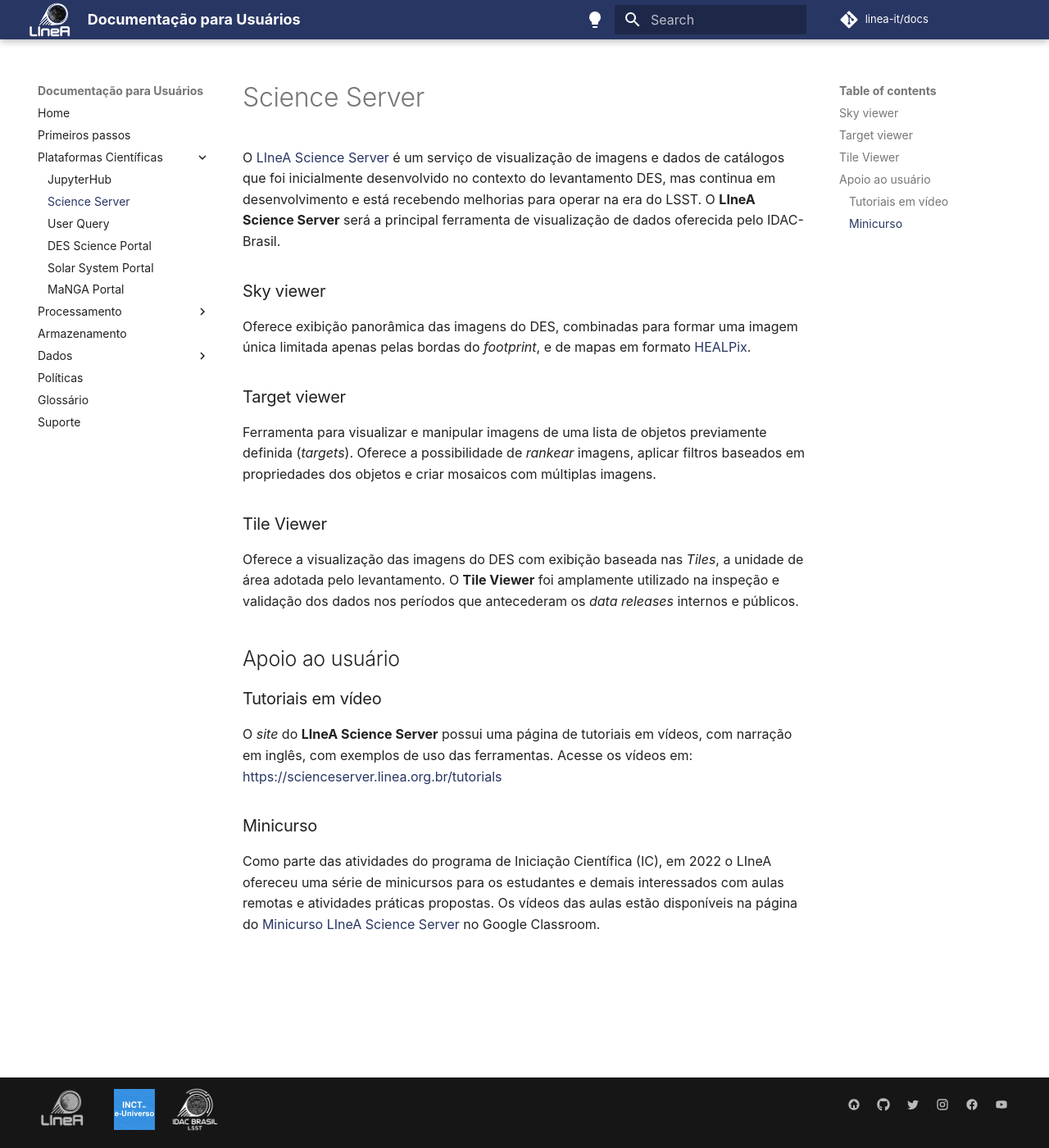
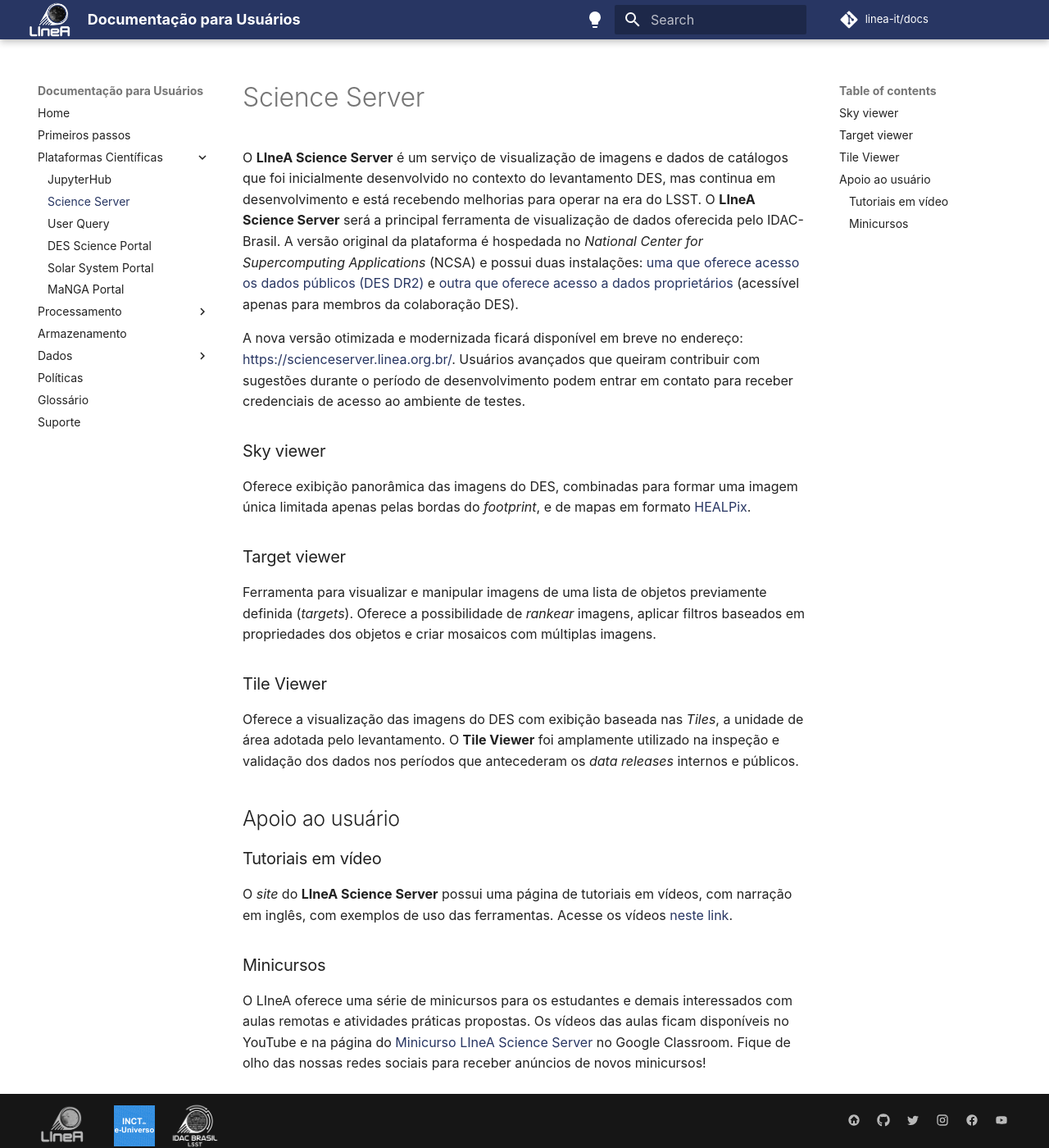
Before and after one commit to linea-it/docs, an MkDocs documentation site: the page built from docs/docs/sci-platforms/sci_server.md, in a window 1280 px wide and 1400 px high. Shown: the whole window at 82% size. Built offline with MkDocs 1.6.1 and Material for MkDocs 9.7.7, drawn with Linux system fonts in a browser that asks for light colours; some web fonts are replaced; comment, search, counter and statistics services are not loaded.

Commit message:
Fix broken link and update text.

```diff
--- a/docs/docs/sci-platforms/sci_server.md
+++ b/docs/docs/sci-platforms/sci_server.md
@@ -1,5 +1,7 @@
 
-O [LIneA Science Server](https://scienceserver.linea.org.br/) é um serviço de visualização de imagens e dados de catálogos que foi inicialmente desenvolvido no contexto do levantamento DES, mas continua em desenvolvimento e está recebendo melhorias para operar na era do LSST. O **LIneA Science Server** será a principal ferramenta de visualização de dados oferecida pelo IDAC-Brasil.
+O **LIneA Science Server** é um serviço de visualização de imagens e dados de catálogos que foi inicialmente desenvolvido no contexto do levantamento DES, mas continua em desenvolvimento e está recebendo melhorias para operar na era do LSST. O **LIneA Science Server** será a principal ferramenta de visualização de dados oferecida pelo IDAC-Brasil. A versão original da plataforma é hospedada no _National Center for Supercomputing Applications_ (NCSA) e possui duas instalações: [uma que oferece acesso os dados públicos (DES DR2)](https://desportal2.cosmology.illinois.edu/) e [outra que oferece acesso a dados proprietários](https://desportal.cosmology.illinois.edu/) (acessível apenas para membros da colaboração DES).
+
+A nova versão otimizada e modernizada ficará disponível em breve no endereço: [https://scienceserver.linea.org.br/](https://scienceserver.linea.org.br/). Usuários avançados que queiram contribuir com sugestões durante o período de desenvolvimento podem entrar em contato para receber credenciais de acesso ao ambiente de testes.
 
 ### Sky viewer
 Oferece exibição panorâmica das imagens do DES, combinadas para formar uma imagem única limitada apenas pelas bordas do _footprint_, e de mapas em formato [HEALPix](https://healpix.sourceforge.io/).
@@ -14,8 +16,7 @@
 ## Apoio ao usuário
 
 ### Tutoriais em vídeo
-O _site_ do **LIneA Science Server** possui uma página de tutoriais em vídeos, com narração em inglês, com exemplos de uso das ferramentas. Acesse os vídeos em: https://scienceserver.linea.org.br/tutorials
+O _site_ do **LIneA Science Server** possui uma página de tutoriais em vídeos, com narração em inglês, com exemplos de uso das ferramentas. Acesse os vídeos [neste link](https://desportal2.cosmology.illinois.edu/tutorials).
 
-
-### Minicurso
-Como parte das atividades do programa de Iniciação Científica (IC), em 2022 o LIneA ofereceu uma série de minicursos para os estudantes e demais interessados com aulas remotas e atividades práticas propostas. Os vídeos das aulas estão disponíveis na página do [Minicurso LIneA Science Server](https://classroom.google.com/c/NDkzMTA0MzEyODA1/m/NDcyNjUxMDQxNTAw/details) no Google Classroom.
+### Minicursos
+O LIneA oferece uma série de minicursos para os estudantes e demais interessados com aulas remotas e atividades práticas propostas. Os vídeos das aulas ficam disponíveis no YouTube e na página do [Minicurso LIneA Science Server](https://classroom.google.com/c/NDkzMTA0MzEyODA1/m/NDcyNjUxMDQxNTAw/details) no Google Classroom. Fique de olho das nossas redes sociais para receber anúncios de novos minicursos!
```
